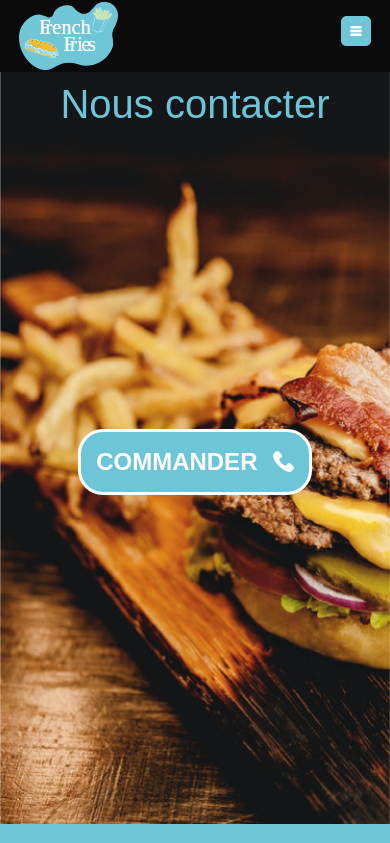
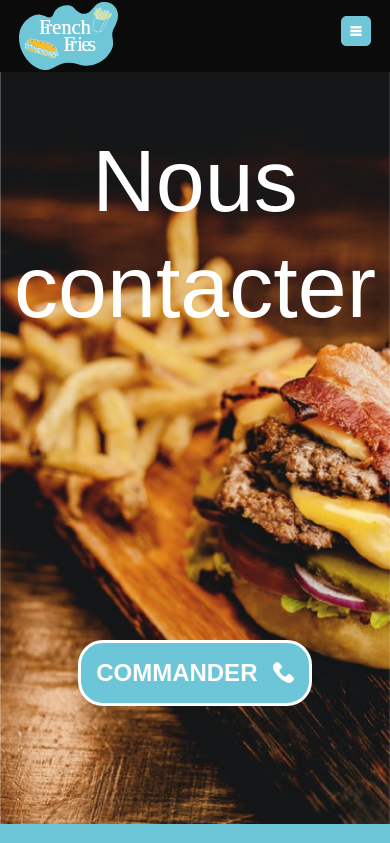
Before and after one commit to E-W-A-e-kigai-dev/project-v1, a React (Create React App) app: page /contact in a window 390 px wide. Shown: the top 843 px of the page. Built offline with nearby package versions, Linux system fonts and the light colour scheme.

Commit message:
Fix HeaderMobile

```diff
--- a/src/components/Header/HeaderMobile/HeaderMobile.css
+++ b/src/components/Header/HeaderMobile/HeaderMobile.css
@@ -15,14 +15,14 @@
     background-color: #6CC6D7;
     width: 60%;
     padding: 0.5em;
-    margin-top: 50%;
+    margin-top: 15%;
     font-size: 1.5em;
 }
 
 .down-icon {
     -webkit-animation: mover 2s infinite  alternate;
     animation: mover 2s infinite  alternate;
-    margin-top: 11em;
+
     width: 15%;
 }
 @-webkit-keyframes mover {
--- a/src/components/Header/HeaderMobile/HeaderMobile.js
+++ b/src/components/Header/HeaderMobile/HeaderMobile.js
@@ -25,7 +25,7 @@ class HeaderMobile extends Component {
                         className="mobile-header-background">
                         <Row>
                             <div className="header-mobile-title col-12 mt-2 center">
-                                <h1 className="text-center mx-auto">{this.props.title}</h1>
+                                <h1 className="text-center display-2 mx-auto pt-5 text-white">{this.props.title}</h1>
                             </div>
                             <JackInTheBox>
                                 <div className="center mx-auto btn btn-call">
```
